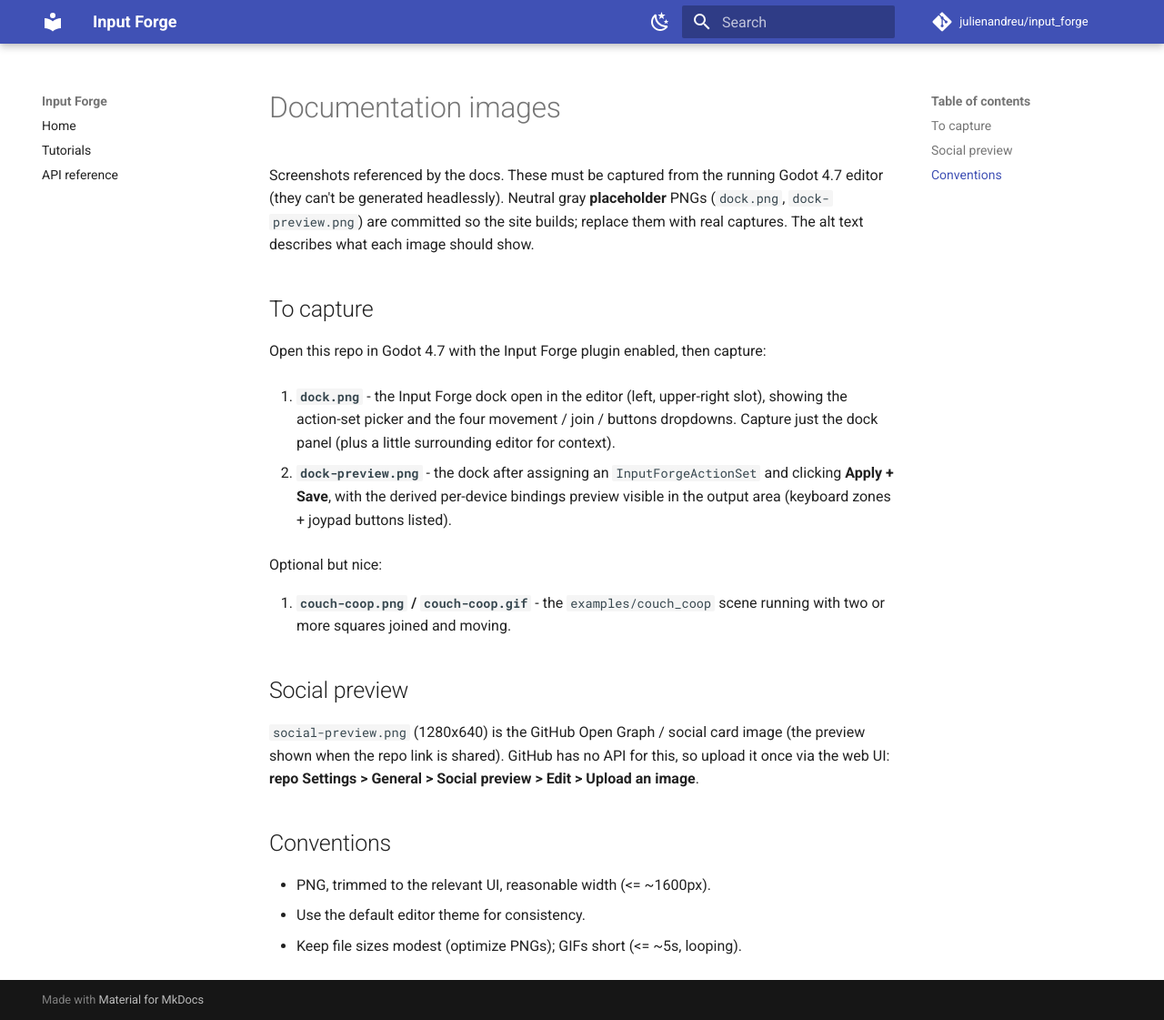
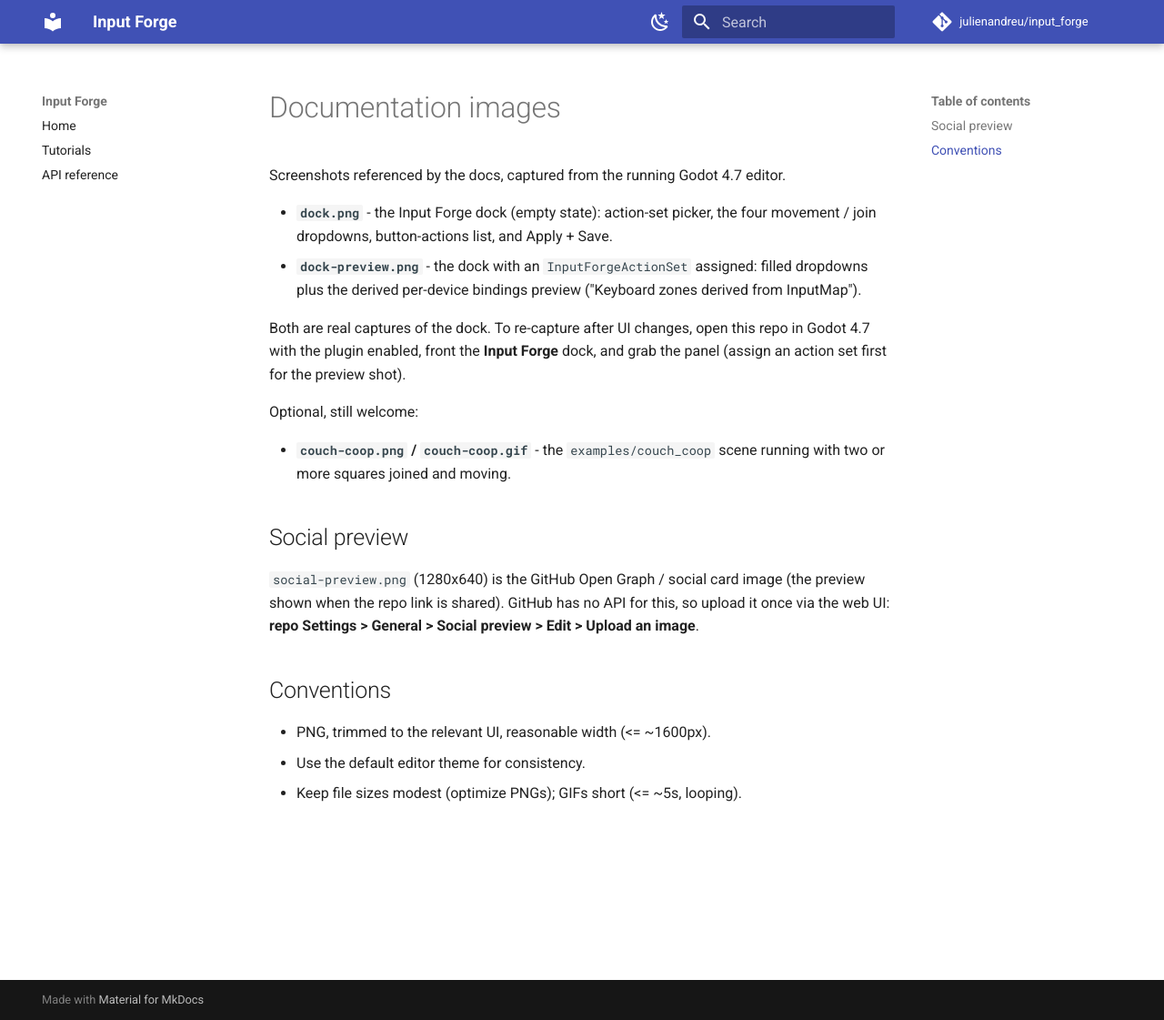
Before and after one commit to julienandreu/input_forge, an MkDocs documentation site: the page built from docs/images/README.md, in a window 1280 px wide and 1121 px high. Shown: the whole window at 91% size. Built offline with MkDocs 1.6.1 and Material for MkDocs 9.7.7, drawn with Linux system fonts in a browser that asks for light colours; comment, search, counter and statistics services are not loaded.

Commit message:
docs: note dock screenshots are real captures

```diff
--- a/docs/images/README.md
+++ b/docs/images/README.md
@@ -1,27 +1,21 @@
 # Documentation images
 
-Screenshots referenced by the docs. These must be captured from the running Godot
-4.7 editor (they can't be generated headlessly). Neutral gray **placeholder**
-PNGs (`dock.png`, `dock-preview.png`) are committed so the site builds; replace
-them with real captures. The alt text describes what each image should show.
+Screenshots referenced by the docs, captured from the running Godot 4.7 editor.
 
-## To capture
+- **`dock.png`** - the Input Forge dock (empty state): action-set picker, the four
+  movement / join dropdowns, button-actions list, and Apply + Save.
+- **`dock-preview.png`** - the dock with an `InputForgeActionSet` assigned: filled
+  dropdowns plus the derived per-device bindings preview ("Keyboard zones derived
+  from InputMap").
 
-Open this repo in Godot 4.7 with the Input Forge plugin enabled, then capture:
+Both are real captures of the dock. To re-capture after UI changes, open this repo
+in Godot 4.7 with the plugin enabled, front the **Input Forge** dock, and grab the
+panel (assign an action set first for the preview shot).
 
-1. **`dock.png`** - the Input Forge dock open in the editor (left, upper-right
-   slot), showing the action-set picker and the four movement / join / buttons
-   dropdowns. Capture just the dock panel (plus a little surrounding editor for
-   context).
+Optional, still welcome:
 
-2. **`dock-preview.png`** - the dock after assigning an `InputForgeActionSet` and
-   clicking **Apply + Save**, with the derived per-device bindings preview visible
-   in the output area (keyboard zones + joypad buttons listed).
-
-Optional but nice:
-
-3. **`couch-coop.png` / `couch-coop.gif`** - the `examples/couch_coop` scene
-   running with two or more squares joined and moving.
+- **`couch-coop.png` / `couch-coop.gif`** - the `examples/couch_coop` scene
+  running with two or more squares joined and moving.
 
 ## Social preview
 
```
